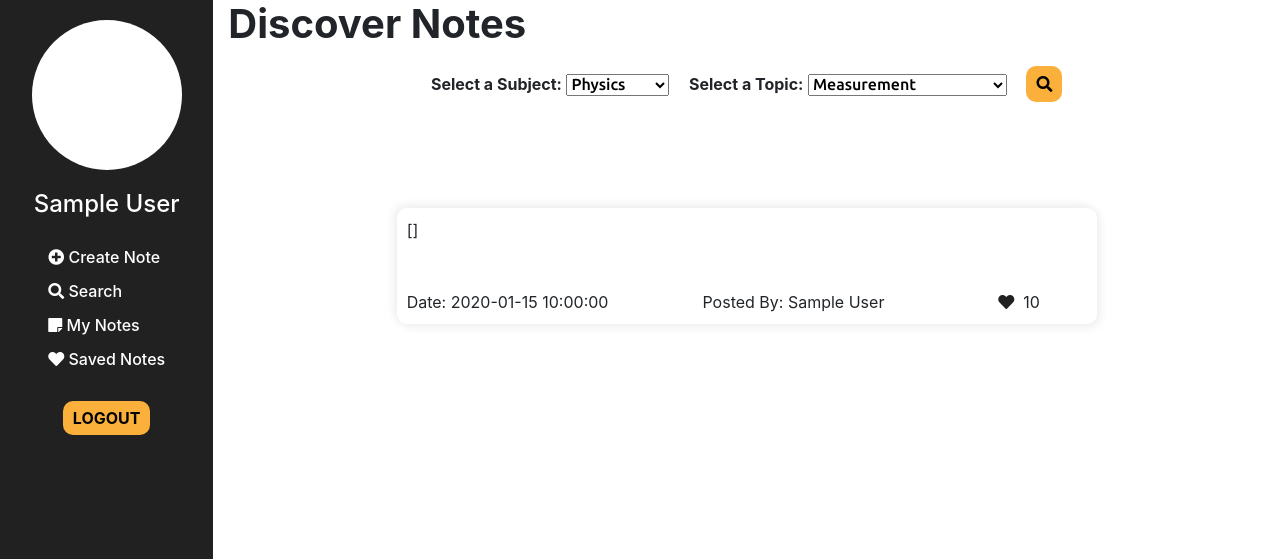
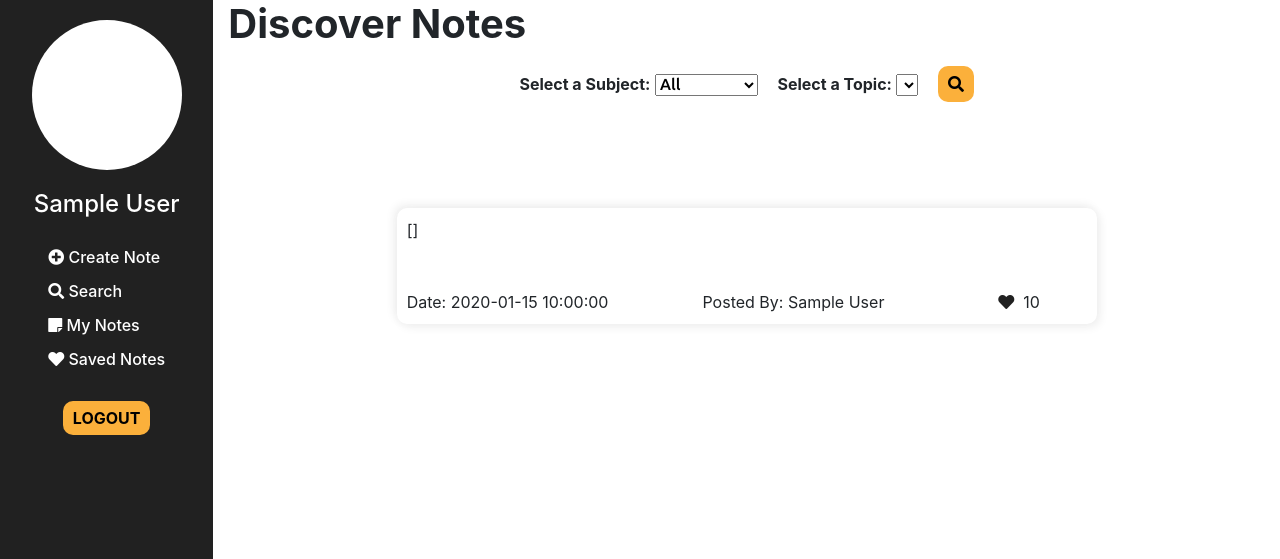
Before and after one commit to elch93/tgc-proj3-tidbits, a Flask app: page /search in a window 1280 px wide. Shown: the top 559 px of the page. Run offline with Flask 2, Linux system fonts and the light colour scheme; a user stored in the database is signed in; a database or web service that is not in the repository returns one stand-in record (values such as "Sample title"); lists and menus that the app fills with data are empty; some libraries are stand-ins or nearby versions.

Commit message:
added all option for search page

```diff
--- a/app.py
+++ b/app.py
@@ -120,7 +120,7 @@ def process_input():
                 logged_in_user.displayname = user_data['displayname']
                 flask_login.login_user(logged_in_user)
 
-                return redirect(url_for('search'))
+                return redirect(url_for('search', chosens = "All"))
             else:
                 # if display name is used, prevent creation
                 myalert = 'The display name ' + create_dname + ' is already in use. Please try again.'
@@ -145,7 +145,7 @@ def process_input():
                 logged_in_user.displayname = user_data['displayname']
                 flask_login.login_user(logged_in_user)
 
-                return redirect(url_for('search'))
+                return redirect(url_for('search', chosens = "All"))
             else:
                 myalert = 'Password is wrong. Please try again.'
                 return render_template('index.template.html', myalert=myalert)
@@ -219,16 +219,25 @@ def search():
             i['content'] = Markup(i['content'])
             results.append(i)
         user_liked_notes = liked_notes(flask_login.current_user.get_id())
-        return render_template('search.template.html', username=flask_login.current_user.displayname, searchresults=results, chosens="Physics", user_liked_notes = user_liked_notes)
+        return render_template('search.template.html', username=flask_login.current_user.displayname, searchresults=results, chosens="All", user_liked_notes = user_liked_notes)
     if request.method == 'POST':
         # search for notes by topics
-        subj_query = request.form.get('searchsubject')
-        topic_query = request.form.get('searchtopic')
+        if not request.form.get('searchsubject') == 'All':
+            subj_query = request.form.get('searchsubject')
+            topic_query = request.form.get('searchtopic')
 
-        results = search_by_topic(topic_query)
+            results = search_by_topic(topic_query)
+            user_liked_notes = liked_notes(flask_login.current_user.get_id())
+            return render_template('search.template.html', username=flask_login.current_user.displayname, searchresults=results, chosens=subj_query, chosent=topic_query, user_liked_notes = user_liked_notes)
+        if request.form.get('searchsubject') == 'All':
+            raw_results = client[dbname]['notes'].find()
+            results = []
+            for i in raw_results:
+                i['content'] = Markup(i['content'])
+                results.append(i)
 
-        user_liked_notes = liked_notes(flask_login.current_user.get_id())
-        return render_template('search.template.html', username=flask_login.current_user.displayname, searchresults=results, chosens=subj_query, chosent=topic_query, user_liked_notes = user_liked_notes)
+            user_liked_notes = liked_notes(flask_login.current_user.get_id())
+            return render_template('search.template.html', username=flask_login.current_user.displayname, searchresults=results, chosens='All', user_liked_notes = user_liked_notes)
 
 
 # mynotes page
--- a/static/script.js
+++ b/static/script.js
@@ -72,6 +72,10 @@ function onSubjChange(a) {
         appendTopics(geogtopics)
     }
 
+    else if (chosenSubj =='All') {
+        $('#selecttopics' + a).empty()
+    }
+
 
 }
 
--- a/templates/mynotes.template.html
+++ b/templates/mynotes.template.html
@@ -7,7 +7,7 @@
         <form method="POST" id="searchmynotes">
             <label><b>Select a Subject: </b></label>
             <select size=1 name="searchmysubject" id="selectsubju" onchange="onSubjChange('u')">
-                <option value="Physics" {% if chosens == "Phyiscs" %} selected {% endif %}>Physics</option>
+                <option value="Physics" {% if chosens == "Physics" %} selected {% endif %}>Physics</option>
                 <option value="Chemistry" {% if chosens == "Chemistry" %} selected {% endif %}>Chemistry</option>
                 <option value="Math" {% if chosens == "Math" %} selected {% endif %}>Math</option>
                 <option value="Geography" {% if chosens == "Geography" %} selected {% endif %}>Geography</option>
--- a/templates/saved.template.html
+++ b/templates/saved.template.html
@@ -7,7 +7,7 @@
         <form method="POST" id="searchsavednotes">
             <label><b>Select a Subject: </b></label>
             <select size=1 name="savedsubject" id="selectsubjs" onchange="onSubjChange('s')">
-                <option value="Physics" {% if chosens == "Phyiscs" %} selected {% endif %}>Physics</option>
+                <option value="Physics" {% if chosens == "Physics" %} selected {% endif %}>Physics</option>
                 <option value="Chemistry" {% if chosens == "Chemistry" %} selected {% endif %}>Chemistry</option>
                 <option value="Math" {% if chosens == "Math" %} selected {% endif %}>Math</option>
                 <option value="Geography" {% if chosens == "Geography" %} selected {% endif %}>Geography</option>
--- a/templates/search.template.html
+++ b/templates/search.template.html
@@ -7,13 +7,17 @@
     <form method="POST" id="searchbysubj">
       <label><b>Select a Subject: </b></label>
       <select size=1 name="searchsubject" id="selectsubjr" onchange="onSubjChange('r')">
-        <option value="Physics" {% if chosens == "Phyiscs" %} selected {% endif %}>Physics</option>
+        <option value="All" {% if chosens == "All" %} selected {% endif %}>All</option>
+        <option value="Physics" {% if chosens == "Physics" %} selected {% endif %}>Physics</option>
         <option value="Chemistry" {% if chosens == "Chemistry" %} selected {% endif %}>Chemistry</option>
         <option value="Math" {% if chosens == "Math" %} selected {% endif %}>Math</option>
         <option value="Geography" {% if chosens == "Geography" %} selected {% endif %}>Geography</option>
       </select>
       <label><b>Select a Topic: </b></label>
       <select name="searchtopic" size=1 id="selecttopicsr">
+        {% if chosens == 'All' %}
+        <option> </option>
+        {% endif %}
         {% if chosens == 'Physics' %}
         <option value="Measurement" {% if chosent == "Measurement" %}selected{% endif %}>Measurement</option>
         <option value="Newtonian Mechanics" {% if chosent == "Newtonian Mechanics" %}selected{% endif %}>Newtonian
```
